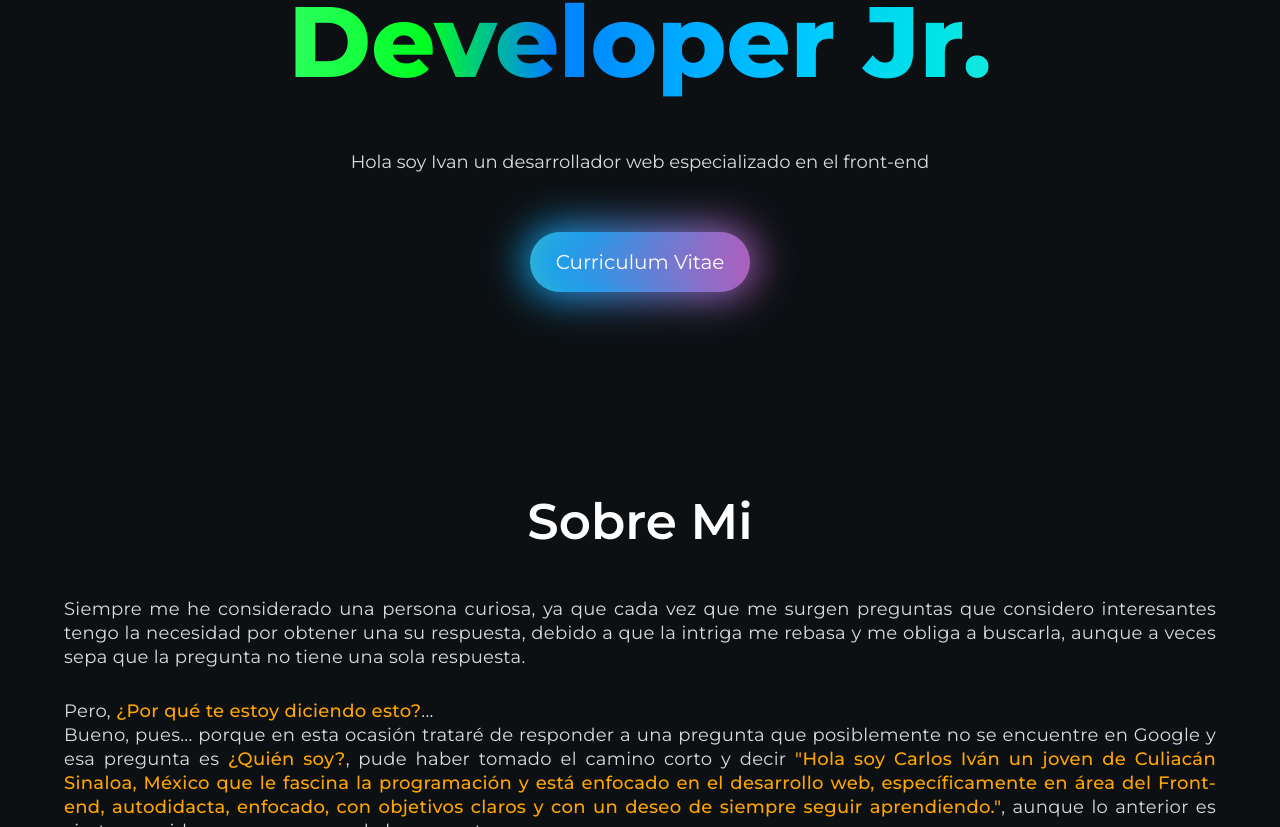
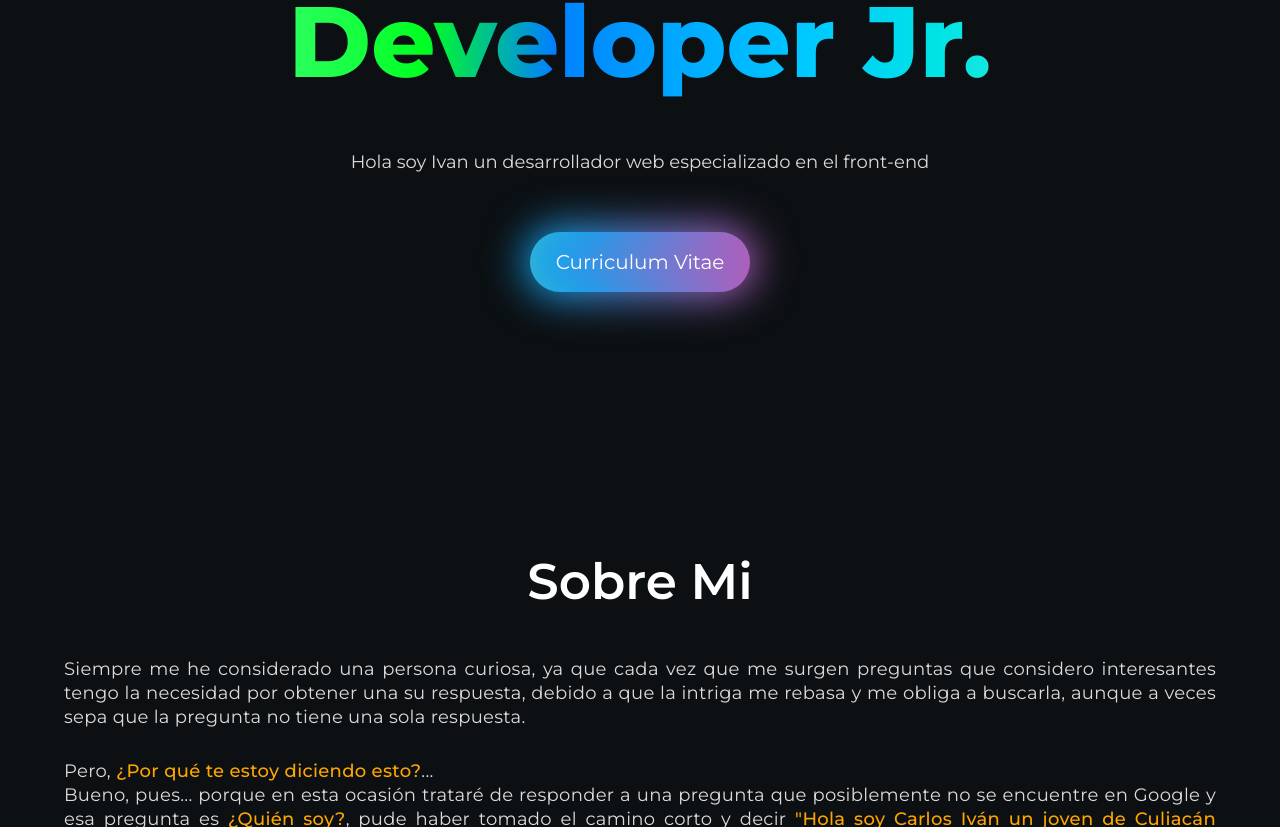
Before and after one commit to CIOG2/Portafolio, a Next.js app: page / in a window 1280 px wide. Shown: the part 329-1156 px from the top of the page. Built offline with nearby package versions, Linux system fonts and the light colour scheme; a web font is replaced by a local one.

Commit message:
add: seccion 'rellono' para que el navbar no tape el titulo

```diff
--- a/Components/Main/AboutMe/index.tsx
+++ b/Components/Main/AboutMe/index.tsx
@@ -3,10 +3,14 @@ import Styles from './styles.module.scss';
 const AboutMe = () => {
 
     return (
-        <section className = {Styles['section']}  id='sobre-mi'>
-            <h2  className = {Styles['section__title']}>
-                Sobre Mi
-            </h2>
+        <section className = {Styles['section']}>
+            <div className={Styles['container']}>
+                <div className={Styles['relleno']} id='sobre-mi'>
+                </div>
+                <h2  className = {Styles['section__title']}>
+                    Sobre Mi
+                </h2>
+            </div>
             {/* <p className = {Styles['section__text']}>
                 Hola soy Ivan un desarrollador web especializado en el front-end
             </p> */}
--- a/Components/Main/AboutMe/styles.module.scss
+++ b/Components/Main/AboutMe/styles.module.scss
@@ -6,6 +6,11 @@
     width: 100%;
     height: auto;
     gap: 30px;
+}
+
+.relleno{
+    width: 100%;
+    height: 60px;
 }
 
 .section__title{
@@ -32,7 +37,6 @@
 }
 
 
-
 @keyframes animation {
     0% {
         background-position: 0%;
```
